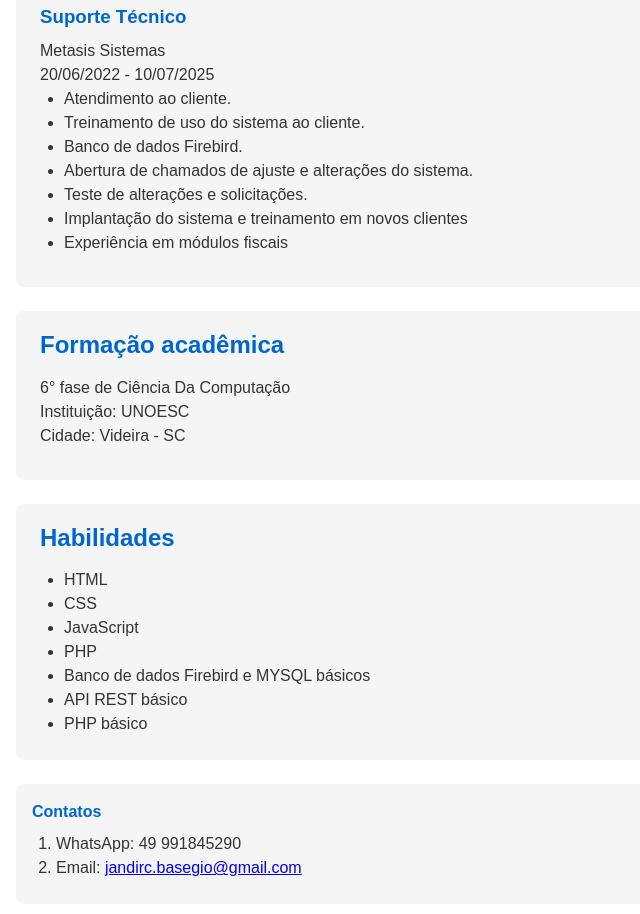
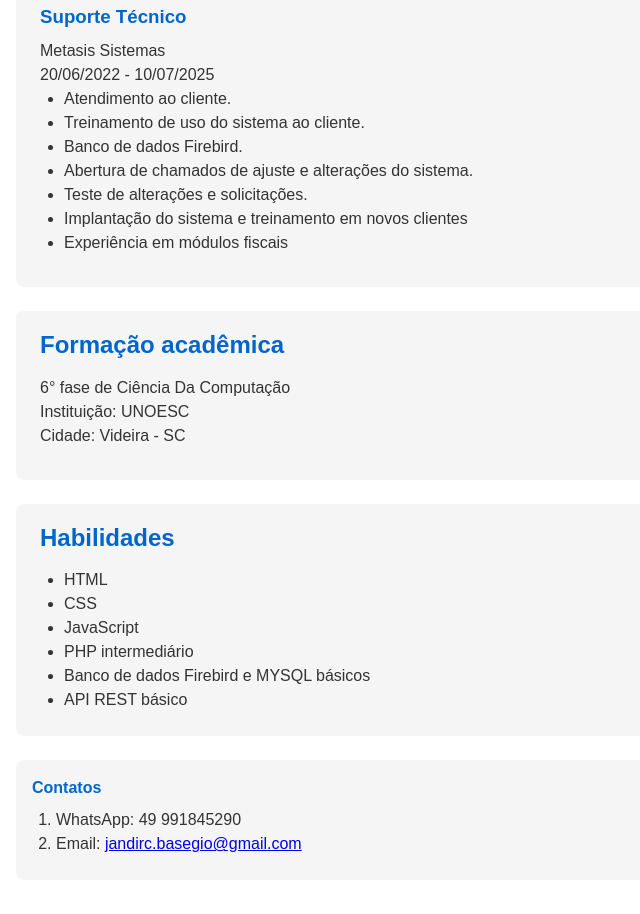
Before and after one commit to jandirbasegio/Curriculum, a plain HTML site: page index.html in a window 1280 px wide. Shown: the part 859-1773 px from the top of the page, without its empty margins (0-640 px from the left). Drawn offline with Linux system fonts and the light colour scheme.

Commit message:
Alterações de informação 2

```diff
--- a/index.html
+++ b/index.html
@@ -84,10 +84,9 @@
             <li>HTML</li>
             <li>CSS</li>
             <li>JavaScript</li>
-            <li>PHP</li>
+            <li>PHP intermediário</li>
             <li>Banco de dados Firebird e MYSQL básicos</li>
             <li>API REST básico</li>
-            <li>PHP básico</li>
         </ul>
     </section>
 </main>
```
